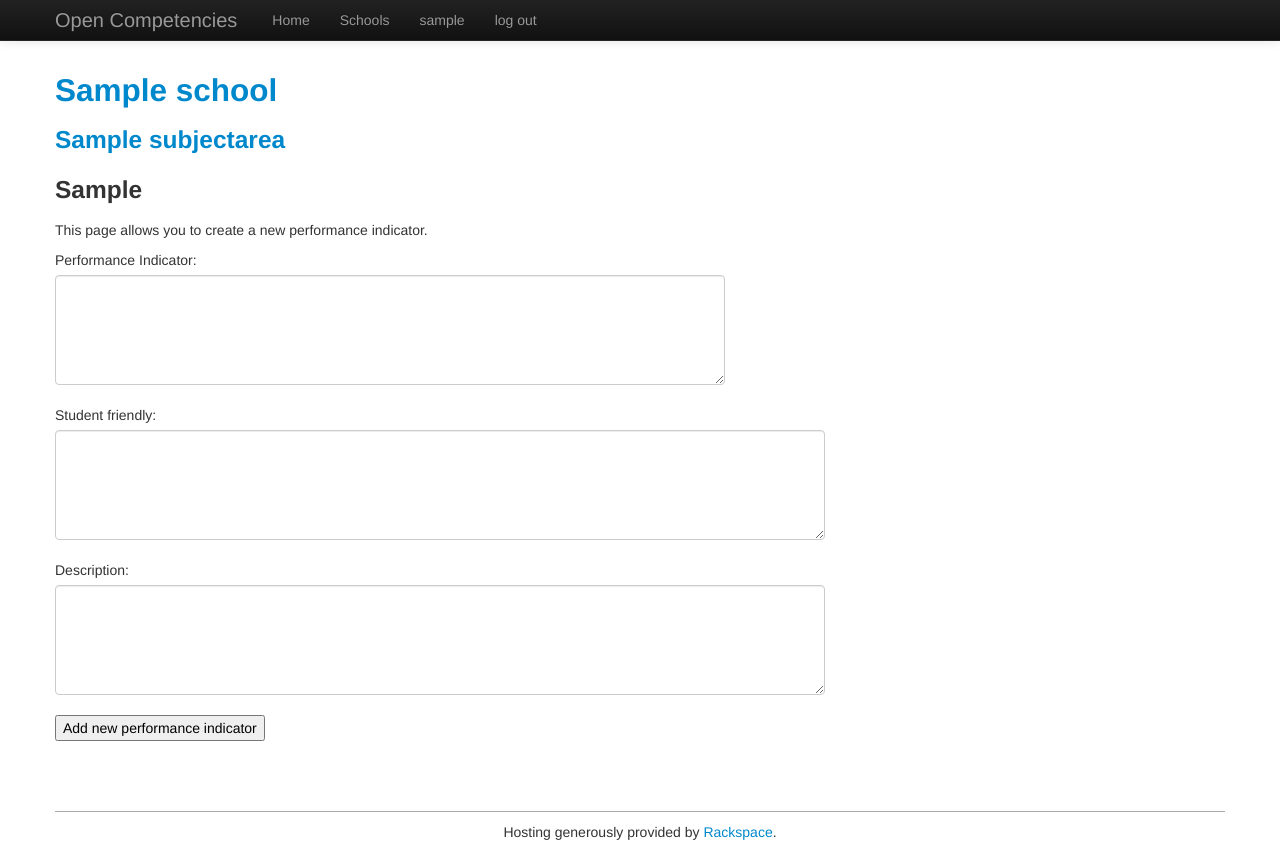
After one commit to openlearningtools/opencompetencies, a Django app: page /new_pi/1/ in a window 1280 px wide. The commit adds this page. Run offline with Django 3.2, Linux system fonts and the light colour scheme; a user stored in the database is signed in; tables that the repository leaves empty hold one stand-in row (values such as "Sample post"); parts of the project's set-up code (start-up, migrations or seed data) failed here and were passed over; some libraries are stand-ins or nearby versions.

Commit message:
Can add a new performance indicator (eu) for any grad std (ca).

```diff
--- a/competencies/models.py
+++ b/competencies/models.py
@@ -184,6 +184,8 @@ class SubdisciplineAreaForm(ModelForm):
             }
 
 class CompetencyAreaForm(ModelForm):
+    # Hacky way to get id of instance from a form in a template (edit_sa_summary).
+    my_id = None
     class Meta:
         model = CompetencyArea
         fields = ('competency_area', 'student_friendly', 'description', 'phrase')
@@ -198,6 +200,7 @@ class EssentialUnderstandingForm(ModelForm):
     class Meta:
         model = EssentialUnderstanding
         fields = ('essential_understanding', 'student_friendly', 'description')
+        labels = {'essential_understanding': 'Performance Indicator'}
         # Bootstrap controls width of Textarea, ignoring the 'cols' setting. Can also use 'class': 'input-block-level'
         widgets = {'essential_understanding': Textarea(attrs={'rows': 5, 'class': 'span7'}),
                    'student_friendly': Textarea(attrs={'rows': 5, 'class': 'span8'}),
--- a/competencies/urls.py
+++ b/competencies/urls.py
@@ -49,6 +49,8 @@ urlpatterns = patterns('',
     # new_sda_gs: Create a new grad std, for a specific subdiscipline area.
     url(r'^new_sda_gs/(?P<sda_id>\d+)/$', views.new_sda_gs, name='new_sda_gs'),
 
+    # new_pi: Create a new perf ind(eu), for a specific grad standard (ca).
+    url(r'^new_pi/(?P<ca_id>\d+)/$', views.new_pi, name='new_pi'),
 
 
 
--- a/competencies/views.py
+++ b/competencies/views.py
@@ -172,7 +172,7 @@ def edit_sa_summary(request, sa_id):
     ca_eu_forms = {}
     for ca in sa_general_competency_areas:
         ca_form = generate_form(ca, 'ca')
-
+        ca_form.my_id = ca.id
         eus = ca.essentialunderstanding_set.filter(**kwargs)
         eu_forms = []
         for eu in eus:
@@ -189,6 +189,7 @@ def edit_sa_summary(request, sa_id):
         ca_forms = []
         for ca in sda_cas[sda]:
             ca_form = generate_form(ca, 'ca')
+            ca_form.my_id = ca.id
             ca_forms.append(ca_form)
             eu_forms = []
             for eu in sda_ca_eus[ca]:
@@ -314,7 +315,22 @@ def new_pi(request, ca_id):
         redirect_url = '/no_edit_permission/' + str(school.id)
         return redirect(redirect_url)
 
-    # form
+    if request.method == 'POST':
+        pi_form = EssentialUnderstandingForm(request.POST)
+        if pi_form.is_valid():
+            new_pi = pi_form.save(commit=False)
+            print('ca', ca)
+            new_pi.competency_area = ca
+            new_pi.save()
+            return redirect('/edit_sa_summary/%d' % sa.id)
+
+    pi_form = EssentialUnderstandingForm()
+
+    return render_to_response('competencies/new_pi.html',
+                              {'school': school, 'sa': sa, 'ca': ca,
+                               'pi_form': pi_form,},
+                              context_instance = RequestContext(request))
+
 
 
 def subdiscipline_area(request, subdiscipline_area_id):
--- a/opencompetencies/static/templates/competencies/edit_sa_summary.html
+++ b/opencompetencies/static/templates/competencies/edit_sa_summary.html
@@ -28,6 +28,7 @@
 				{% for eu_form in eu_forms %}
 				  {{ eu_form.essential_understanding }}
 				{% endfor %}
+				<a href="{% url 'competencies:new_pi' ca_form.my_id %}">new performance indicator</a>
 		  </div>
 		</div>
 	 {% endfor %}
@@ -54,6 +55,7 @@
 				    {% for eu_form in eu_forms %}
 				      {{ eu_form.essential_understanding }}
 				    {% endfor %}
+				    <a href="{% url 'competencies:new_pi' ca_form.my_id %}">new performance indicator</a>
 				  {% endif %}
 				{% endfor %}
 			 </div>
--- /dev/null
+++ b/opencompetencies/static/templates/competencies/new_pi.html
@@ -0,0 +1,18 @@
+{% extends 'base.html' %}
+
+{% block title_extension %} - {{ school }}{% endblock %}
+
+{% block content %}
+
+	 <h2><a href='/schools/{{ school.id }}/'>{{ school.name }}</a></h2>
+	 <h3><a href='/sa_summary/{{ sa.id }}/'>{{ sa.subject_area }}</a></h3>
+	 <h3>{{ ca.competency_area }}</h3>
+	 <p>This page allows you to create a new performance indicator.</p>
+
+	 <form method='post' action=''>
+		  {% csrf_token %}
+		  {{ pi_form.as_p }}
+		  <input type='submit' value='Add new performance indicator' />
+	 </form>
+
+{% endblock %}
```
